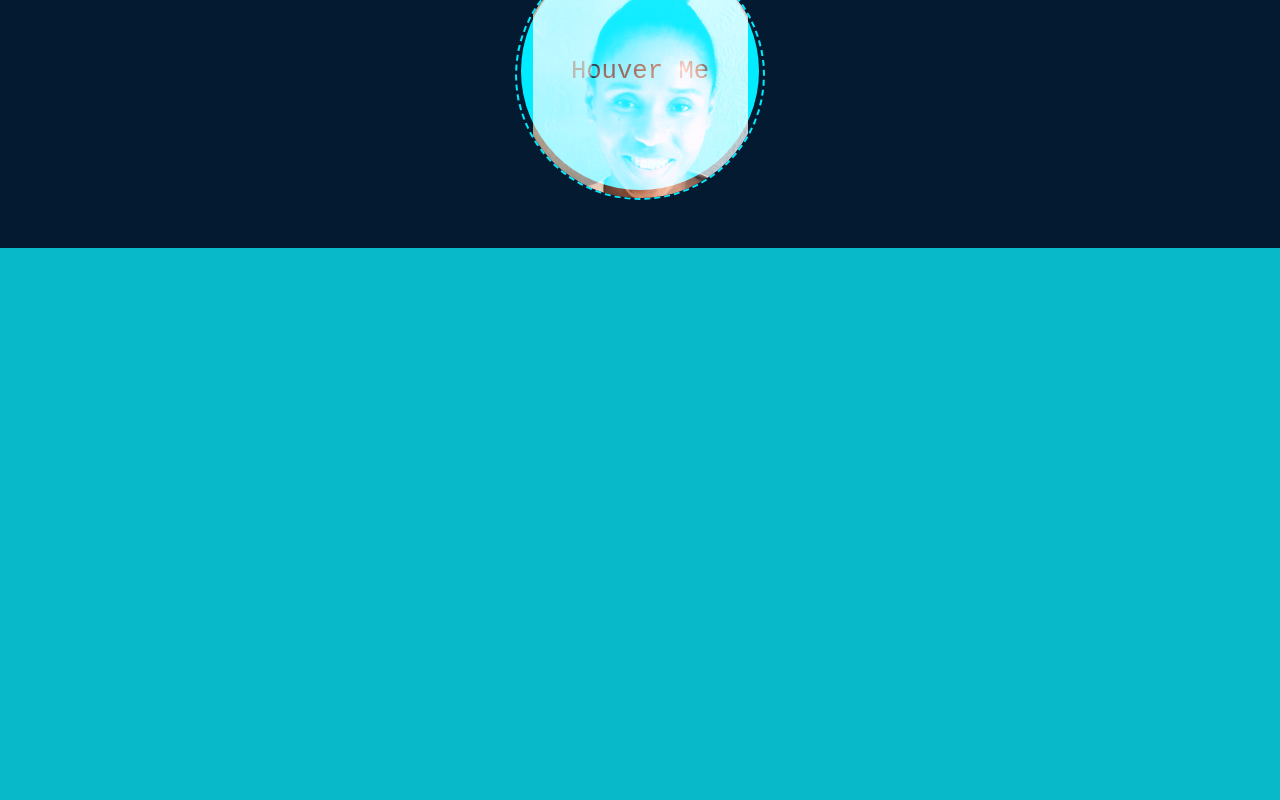
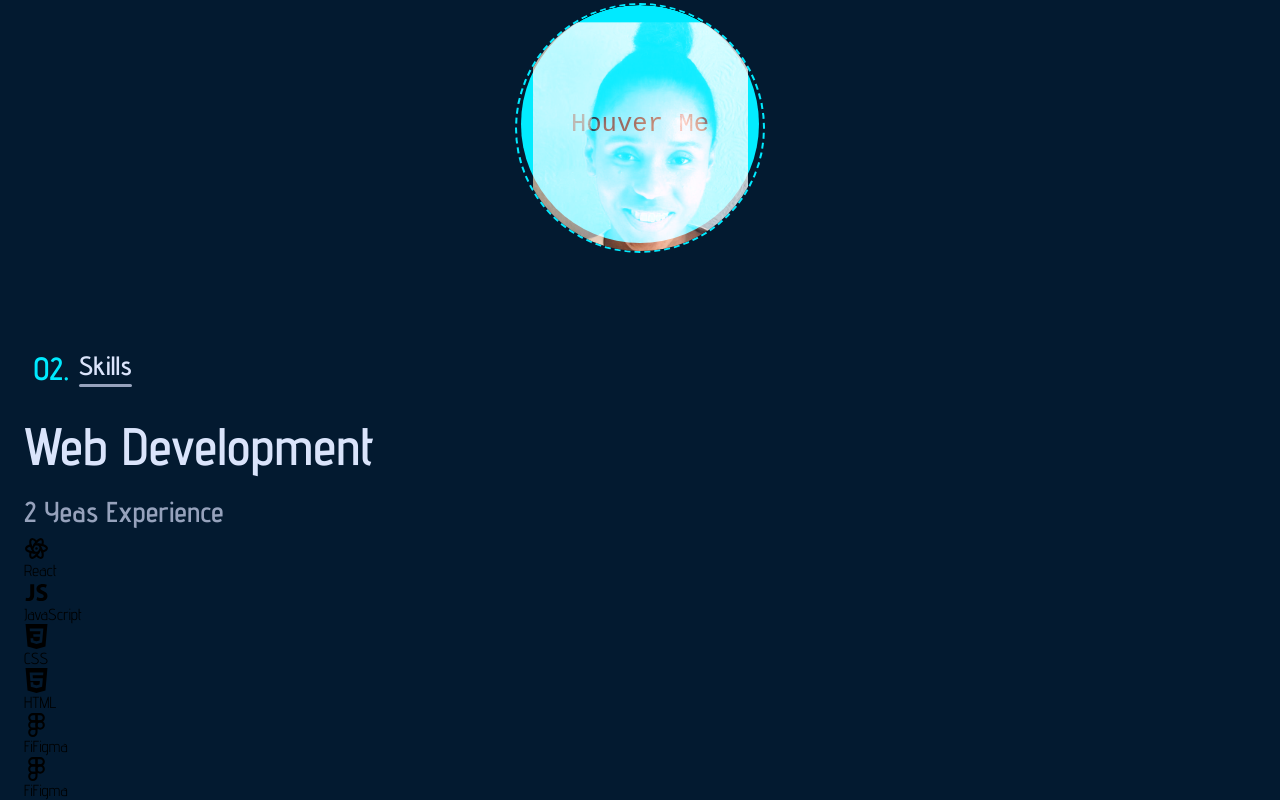
Before and after one commit to Sandra-Duarte/my-portfolio, a React (Create React App) app: page / in a window 1280 px wide. Shown: the part 833-1633 px from the top of the page. Before the commit the page ends 1081 px from the top, so only its background shows below. Built offline with nearby package versions, Linux system fonts and the light colour scheme.

Commit message:
start skills  section

```diff
--- a/src/App.js
+++ b/src/App.js
@@ -3,6 +3,7 @@ import "./App.css"
 import Navbar from './Componenent/Page/Navbar/Navbar'
 import Home from './Componenent/Page/Home/Home'
 import About from './Componenent/Page/About/About'
+import Skills from './Componenent/Page/Skills/Skills'
 // import Skills from "./Componenent/Page/Skills/Skills"
 // import Project from './Componenent/Page/Project/Project'
 // import Footer from './Componenent/Page/Footer.js/Footer'
@@ -14,8 +15,8 @@ const App = () => {
     <Navbar />
     <Home />
     <About />
-    {/* <Skills/>
-    <Project/>
+    <Skills/>
+    {/* <Project/>
     <Contact/>
     <Footer/> */}
 
--- a/src/Componenent/Page/About/About.css
+++ b/src/Componenent/Page/About/About.css
@@ -10,8 +10,9 @@
     --textColor: #dae4fb;
     --headerHeight: 3rem;
   }
-.about{}
+.about{padding: 2rem;}
      .sectionContainer{
+      padding: 2rem;
 
   }
   .textSection h4{
@@ -21,6 +22,7 @@
     letter-spacing: 1px;
     font-weight: 500;
     margin: auto;
+
   }
   .aboutBtn{
     display: flex;
@@ -84,5 +86,5 @@ a:hover{
 }
 
 .aboutImgDiv:hover.aboutImgDiv:before{
-
+height: 0%;
 }
--- a/src/Componenent/Page/Navbar/Navbar.css
+++ b/src/Componenent/Page/Navbar/Navbar.css
@@ -19,7 +19,8 @@
   height: var(--headerHeight);
   padding: 2rem;
   z-index: 1000;
-  background-color: var(--projectCardColor);
+
+
 }
 
  .logo a{
@@ -86,13 +87,17 @@
             top: 1rem;
             right: 1.5rem;
           }
-             &:hover{
+           &:hover{color:var(--primaryColor)}
                .icon{
                 color:var(--primaryColor);
               }
-        }
+
 
          .activeNavbar{
          top:6rem;
           }
+          .activeHeader{
+            background-color:var(--projectCardColor);
+            box-shadow:0 2px 4px rgba(1, 15, 29, 0.904);
+          }
 };
--- a/src/Componenent/Page/Navbar/Navbar.js
+++ b/src/Componenent/Page/Navbar/Navbar.js
@@ -16,9 +16,19 @@ const removeNavBar =() =>{
   setActive("navBar")
 }
 
+const[activeHeader, setactiveHeader] = useState("header")
+const addBg = () =>{
+  if(window.scrollY >= 10){
+    setactiveHeader("header activeHeader")
+  }
+  else{
+    setactiveHeader("header")
+  }
+}
+window.addEventListener("scroll", addBg)
 // const Navbar = () => {
   return (
-    <header className='header'>
+    <header className={activeHeader}>
 <div className='logoDiv'>
   <h1 className='logo'> <a href='#home'> AII.</a> </h1>
 </div>
--- a/src/Componenent/Page/Skills/Skills.js
+++ b/src/Componenent/Page/Skills/Skills.js
@@ -1,8 +1,82 @@
 import React from 'react'
+import {TbBrandReactNative} from "react-icons/tb"
+import {IoLogoJavascript} from "react-icons/io"
+import {SiCss3} from "react-icons/si"
+import {SiHtml5} from "react-icons/si"
+import {FiFigma} from "react-icons/fi"
+
+
+
 
 const Skills = () => {
   return (
-    <div>Skills</div>
+    <section id = "skill" className='skills container'>
+  <div className='sectionTitle'>
+  <span className='titleNumber'>02.</span>
+  <h5 className='titleText'>Skills
+  <div className='underline'><span></span> </div>
+  </h5>
+  </div>
+  {/* skills container */}
+  <div className='skillsContainer grid'>
+    {/* single Group of Skill */}
+    <div className='skillGroup'>
+     <div className='groupTitle'> <h2 className='title'>Web Development</h2>
+     <span className='subTitle'>
+       2 Yeas Experience
+       </span>
+     </div>
+     <div className='generalSkills'>
+      {/* single skill div */}
+      <div className='singleSkill'>
+        <div className='iconBox flex'>
+          <TbBrandReactNative className= "icon"/>
+        </div>
+       <span className='skillName'>React</span>
+      </div>
+
+      <div className='singleSkill'>
+        <div className='iconBox flex'>
+          <IoLogoJavascript className= "icon"/>
+        </div>
+       <span className='skillName'>JavaScript</span>
+      </div>
+
+      <div className='singleSkill'>
+        <div className='iconBox flex'>
+          <SiCss3 className= "icon"/>
+        </div>
+       <span className='skillName'>CSS</span>
+      </div>
+
+      <div className='singleSkill'>
+        <div className='iconBox flex'>
+          <SiHtml5 className= "icon"/>
+        </div>
+       <span className='skillName'>HTML</span>
+      </div>
+
+      <div className='singleSkill'>
+        <div className='iconBox flex'>
+          <FiFigma className= "icon"/>
+        </div>
+       <span className='skillName'>FiFigma</span>
+      </div>
+
+      <div className='singleSkill'>
+        <div className='iconBox flex'>
+          <FiFigma className= "icon"/>
+        </div>
+       <span className='skillName'>FiFigma</span>
+      </div>
+
+     </div>
+    </div>
+
+  </div>
+
+
+    </section>
   )
 }
 
```
